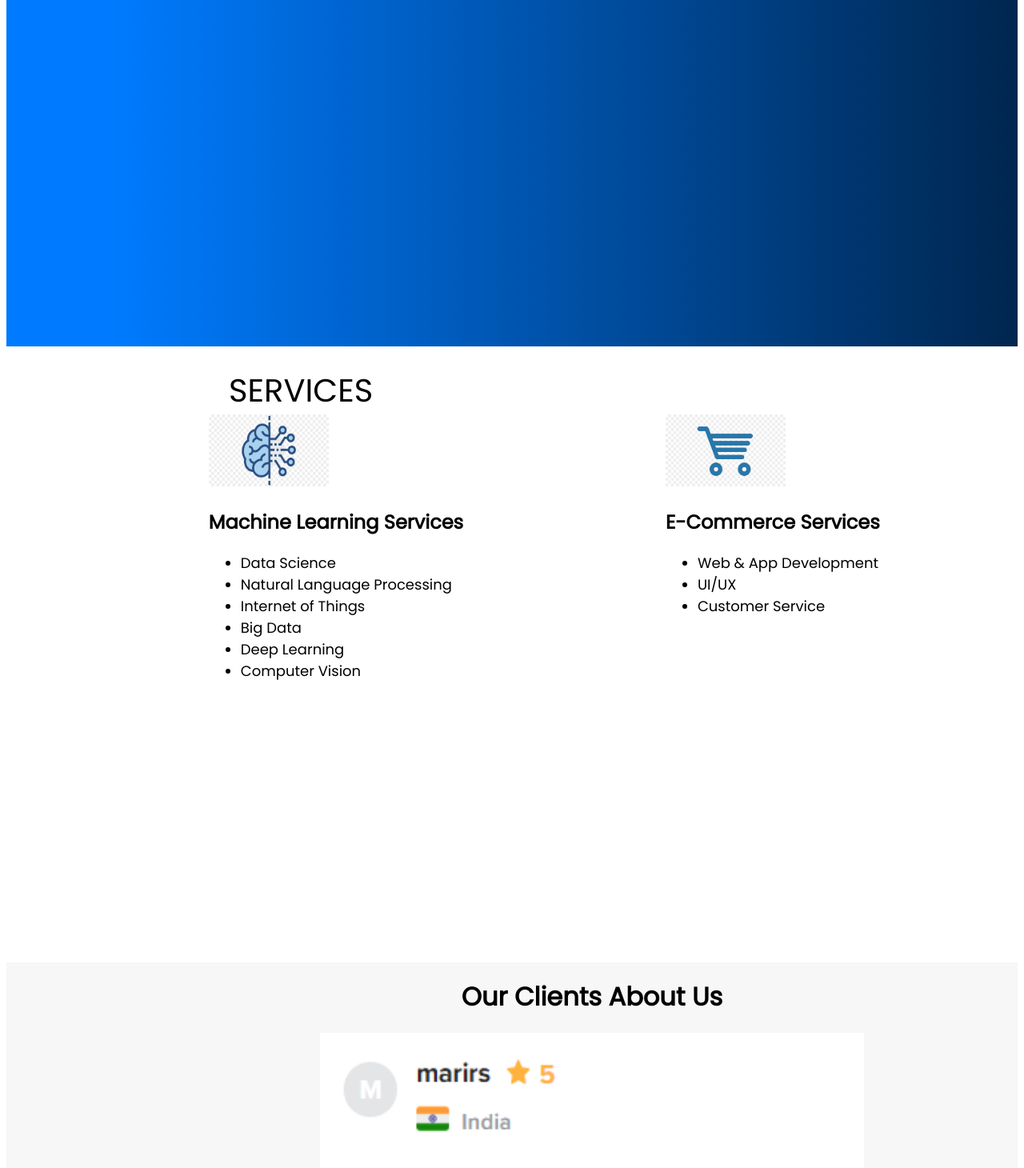
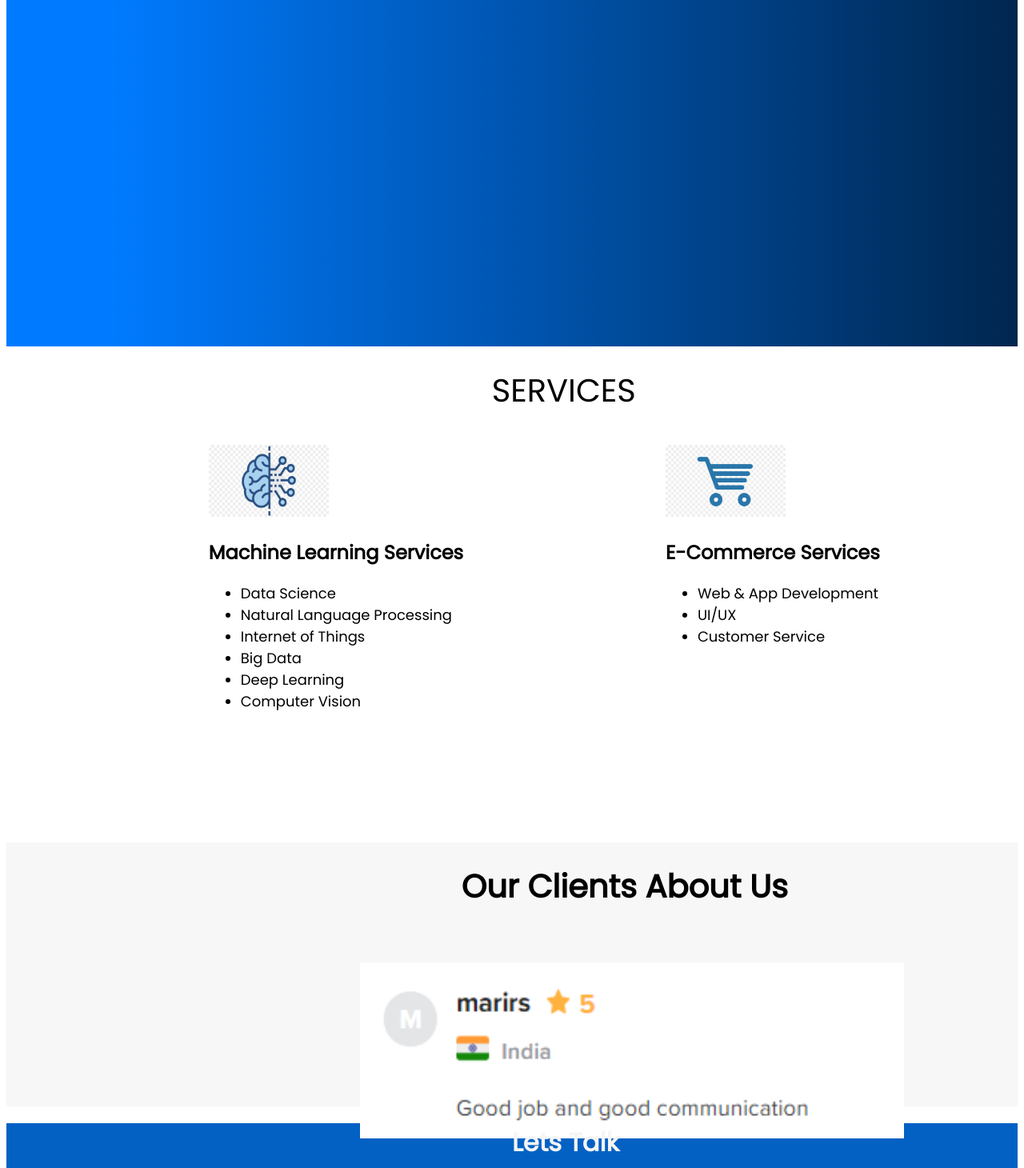
Before and after one commit to arsamawan/Miz-Corporate, an Angular app: page / in a window 1280 px wide. Shown: the part 185-1645 px from the top of the page at 80% size. Built offline with nearby package versions, Linux system fonts and the light colour scheme.

Commit message:
Feedback Improved

```diff
--- a/src/app/main/main.component.css
+++ b/src/app/main/main.component.css
@@ -20,12 +20,13 @@
 }
 
 .service-main{
-  height: 500px;
+  height: 350px;
 }
 .service-main-heading{
-  margin-left: 22%;
-  padding-top:2%;
+  margin-left: 48%;
+  padding-top: 2%;
   font-size: 40px;
+  padding-bottom: 3%;
 
 }
 
@@ -44,15 +45,17 @@
 
 .feedback{
   margin-top: 250px;
-  height:350px;
+  height:450px;
   background-color: #f7f7f7;
 }
 .feedback h1{
-  padding-left: 45%;
-  padding-top: 1.5%;
+  margin-left: 45%;
+  padding-top: 2%;
+  font-size: 40px;
+  padding-bottom: 3%;
 }
 .feedback img{
- margin-left: 31%;
+ margin-left: 35%;
   width:680px;
   height: 220px;
 }
```
